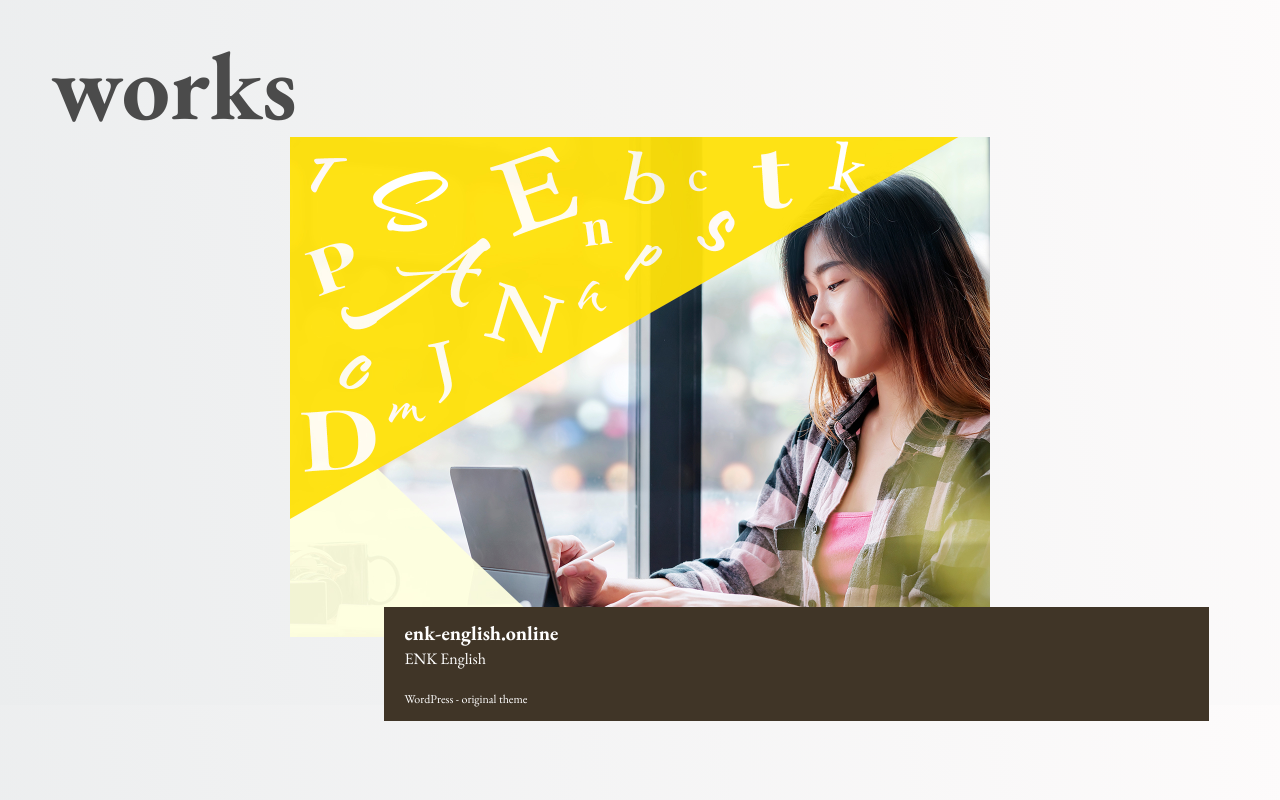
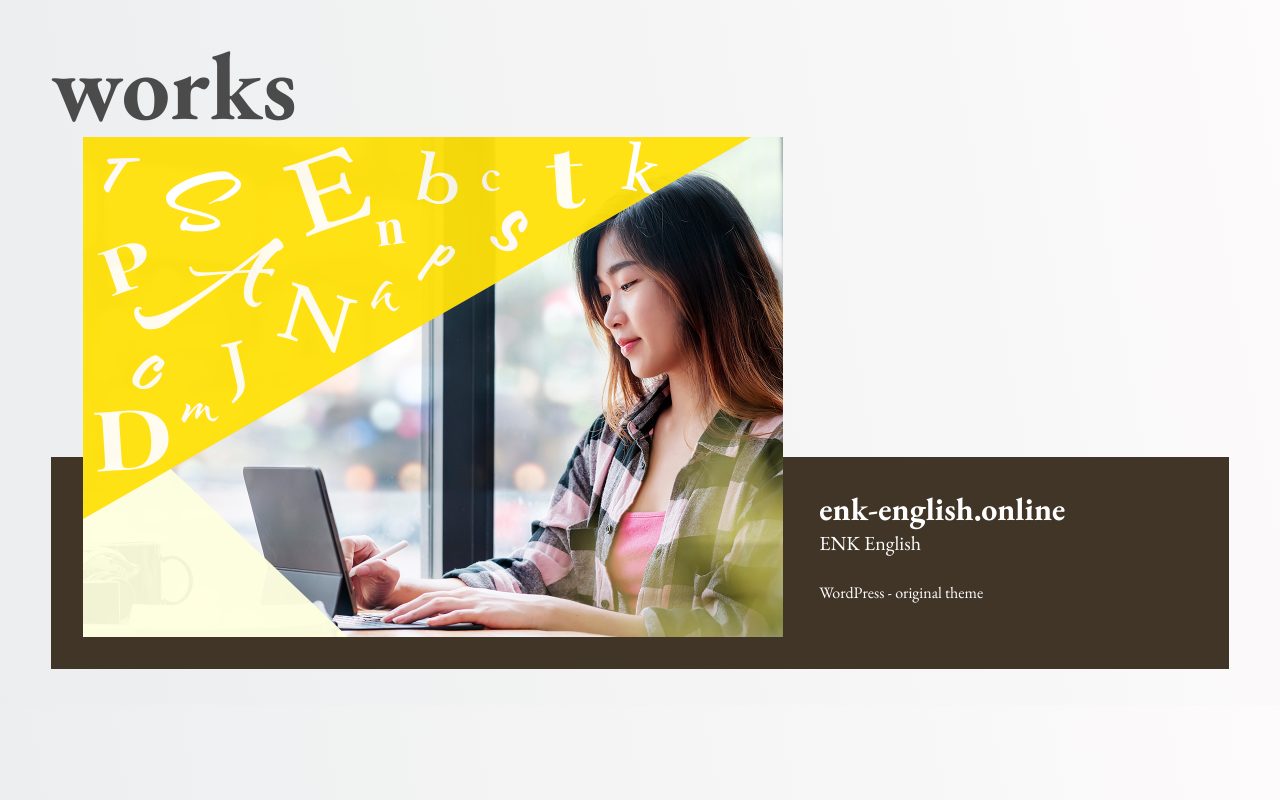
Before and after one commit to shunssv/kusakabe-site, a Next.js app: page / in a window 1280 px wide. Shown: the part 1420-2220 px from the top of the page. Built offline with nearby package versions, Linux system fonts and the light colour scheme; a web font is replaced by a local one.

Commit message:
:construction: style works - SHU-87

```diff
--- a/src/styles/Home.module.scss
+++ b/src/styles/Home.module.scss
@@ -32,10 +32,8 @@
   .title {
     font-size: 6rem;
   }
+}
 .worksItemContainer {
-    .worksImage {
-      margin: 0 auto;
-    }
   .worksInfo {
     background-color: #403527;
     color: #fff;
@@ -55,7 +53,6 @@
   }
   &:not(:first-of-type) {
     margin-top: 15%;
-    }
   }
 }
 
@@ -110,11 +107,9 @@
 
 /* ========= Tablet and PC layout ========= */
 @media (min-width: 521px) {
-  .worksContainer {
   .worksItemContainer {
     .worksInfo {
-        margin: -30px 20px 0px auto;
-      }
+      margin: -30px 20px 0 auto;
     }
   }
   .aboutContainer::before {
@@ -123,13 +118,34 @@
 }
 
 /* ========== Tablet layout only ========== */
-@media (min-width: 521px) and (max-width: 926px) {
+@media (min-width: 521px) and (max-width: 1180px) {
   .aboutContainer {
     padding: 7% 10% 15%;
   }
 }
 
 /* ============ PC layout only ============ */
-@media (min-width: 927px) {
-
+@media (min-width: 1181px) {
+  .worksItemContainer {
+    h4 {
+      margin-left: 2em;
+      position: relative;
+      z-index: 1;
     }
+    .worksInfo {
+      margin: -180px 0 0 0;
+      padding: 2em 1.25em 4em 48em;
+      width: 100%;
+      z-index: 0;
+      dt {
+        font-size: 2rem;
+      }
+      dd:first-of-type {
+        font-size: 1.25rem;
+      }
+      dd:last-of-type {
+        font-size: 1rem;
+      }
+    }
+  }
+}
```
Lines whose indentation alone changed are shown as unchanged.
